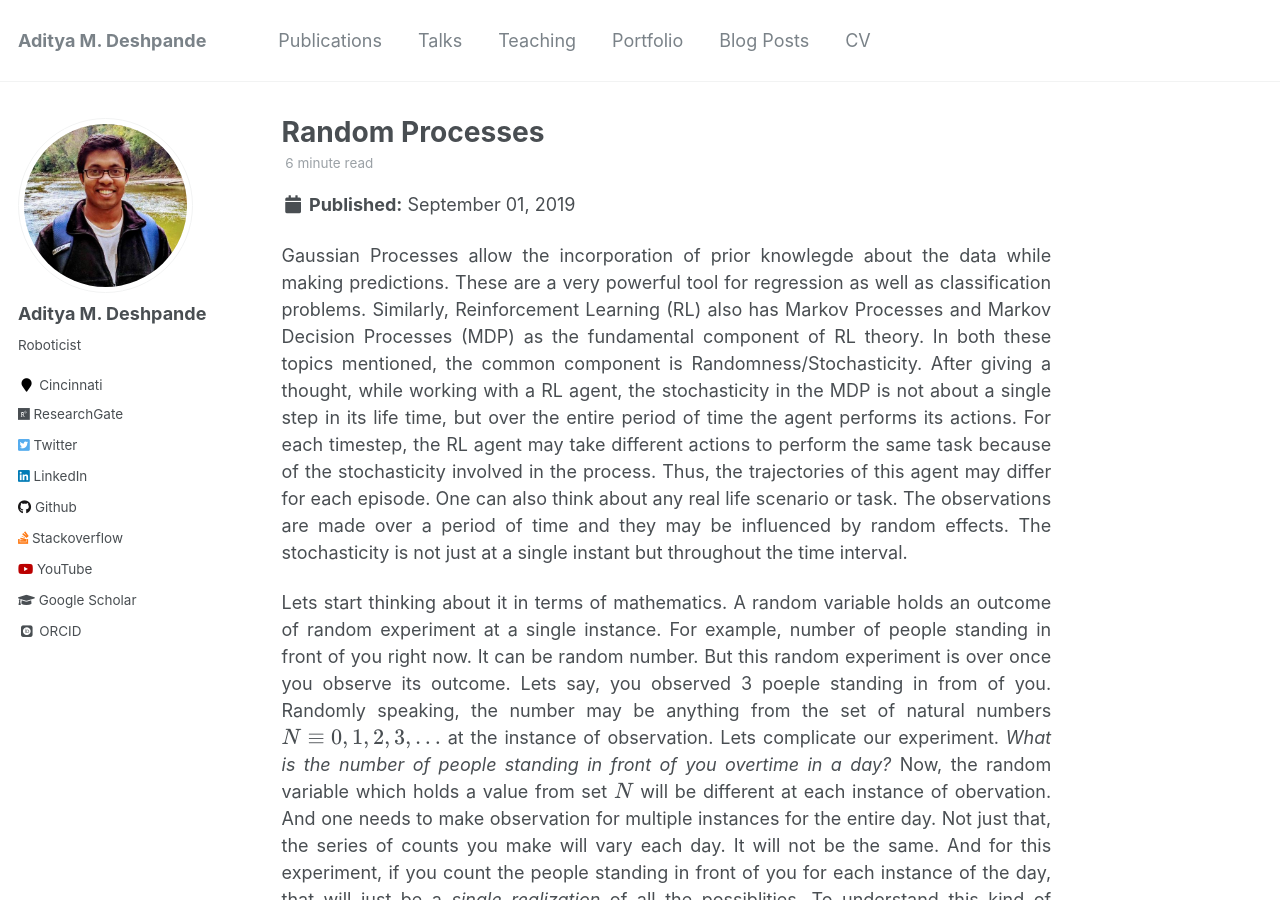
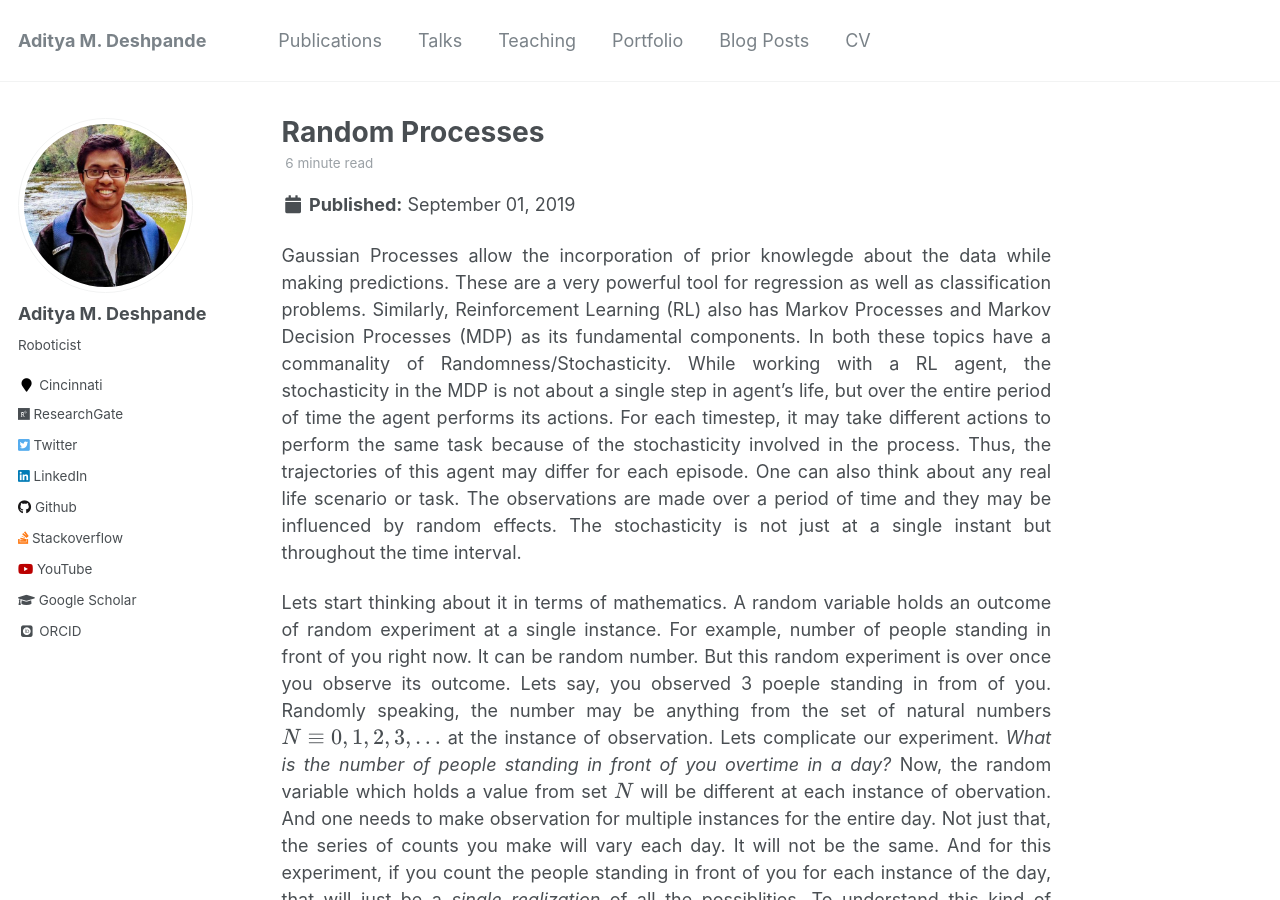
Before and after one commit to adipandas/adipandas.github.io, a Jekyll site: the page built from _posts/2019-09-01-random-process.md, in a window 1280 px wide and 900 px high. Built offline with Jekyll 4.4.1, drawn with Linux system fonts in a browser that asks for light colours; some web fonts are replaced; formulas are drawn with MathJax 3; comment, search, counter and statistics services are not loaded.

Commit message:
Update 2019-09-01-random-process.md

```diff
--- a/_posts/2019-09-01-random-process.md
+++ b/_posts/2019-09-01-random-process.md
@@ -10,9 +10,7 @@ tags:
   - Probability
 ---
 
-Gaussian Processes allow the incorporation of prior knowlegde about the data while making predictions. These are a very powerful tool for regression as well as classification problems. Similarly, Reinforcement Learning (RL) also has Markov Processes and Markov Decision Processes (MDP) as the fundamental component of RL theory. In both these topics mentioned, the common component is Randomness/Stochasticity. After giving a thought, while working with a RL agent, the stochasticity in the MDP is not about a single step in its life time, but over the entire period of time the agent performs its actions.
-For each timestep, the RL agent may take different actions to perform the same task because of the stochasticity involved in the process. Thus, the trajectories of this agent may differ for each episode.
-One can also think about any real life scenario or task. The observations are made over a period of time and they may be influenced by random effects. The stochasticity is not just at a single instant but throughout the time interval.
+Gaussian Processes allow the incorporation of prior knowlegde about the data while making predictions. These are a very powerful tool for regression as well as classification problems. Similarly, Reinforcement Learning (RL) also has Markov Processes and Markov Decision Processes (MDP) as its fundamental components. In both these topics have a commanality of Randomness/Stochasticity. While working with a RL agent, the stochasticity in the MDP is not about a single step in agent's life, but over the entire period of time the agent performs its actions. For each timestep, it may take different actions to perform the same task because of the stochasticity involved in the process. Thus, the trajectories of this agent may differ for each episode. One can also think about any real life scenario or task. The observations are made over a period of time and they may be influenced by random effects. The stochasticity is not just at a single instant but throughout the time interval.
 
 Lets start thinking about it in terms of mathematics. A random variable holds an outcome of random experiment at a single instance. For example, number of people standing in front of you right now. It can be random number. But this random experiment is over once you observe its outcome. Lets say, you observed 3 poeple standing in from of you. Randomly speaking, the number may be anything from the set of natural numbers $$N \equiv {0, 1, 2, 3, ...}$$ at the instance of observation.
 Lets complicate our experiment. *What is the number of people standing in front of you overtime in a day?* Now, the random variable which holds a value from set $$N$$ will be different at each instance of obervation. And one needs to make observation for multiple instances for the entire day. Not just that, the series of counts you make will vary each day. It will not be the same. And for this experiment, if you count the people standing in front of you for each instance of the day, that will just be a *single realization* of all the possiblities. To understand this kind of stochasticity overtime, one needs to understand the **Random Processes**.
```
